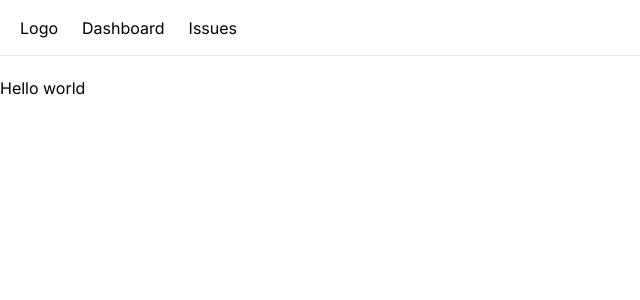
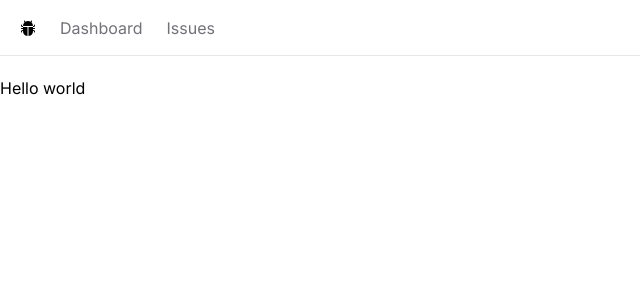
Before and after one commit to kochetov-yevhen-may29/app-issue-pr, a Next.js app: page / in a window 1280 px wide. Shown: the top 300 px of the page, without its empty margins (0-640 px from the left). Built offline with nearby package versions, Linux system fonts and the light colour scheme.

Commit message:
Build the Navbar

```diff
--- a/app/Navbar.tsx
+++ b/app/Navbar.tsx
@@ -1,13 +1,27 @@
 import Link from 'next/link'
 import React from 'react'
+import { BsBugFill } from 'react-icons/bs';
 
 const Navbar = () => {
+  const links = [
+    { label: 'Dashboard', href: '/'},
+    { label: 'Issues', href: '/issues'},
+  ]
   return (
     <nav className='flex space-x-6 items-center h-14 mb-5 px-5 border-b'>
-      <Link href="/">Logo</Link>
+      <Link href="/">
+        <BsBugFill />
+      </Link>
       <ul className='flex space-x-6'>
-        <li><Link href="/"></Link>Dashboard</li>
-        <li><Link href="/issues"></Link>Issues</li>
+        {links.map((link) => (
+          <Link
+            key={link.href}
+            href={link.href}
+            className='text-zinc-500 hover:text-zinc-800 transition-colors'
+          >
+            {link.label}
+          </Link>
+        ))}
       </ul>
     </nav>
   )
```
